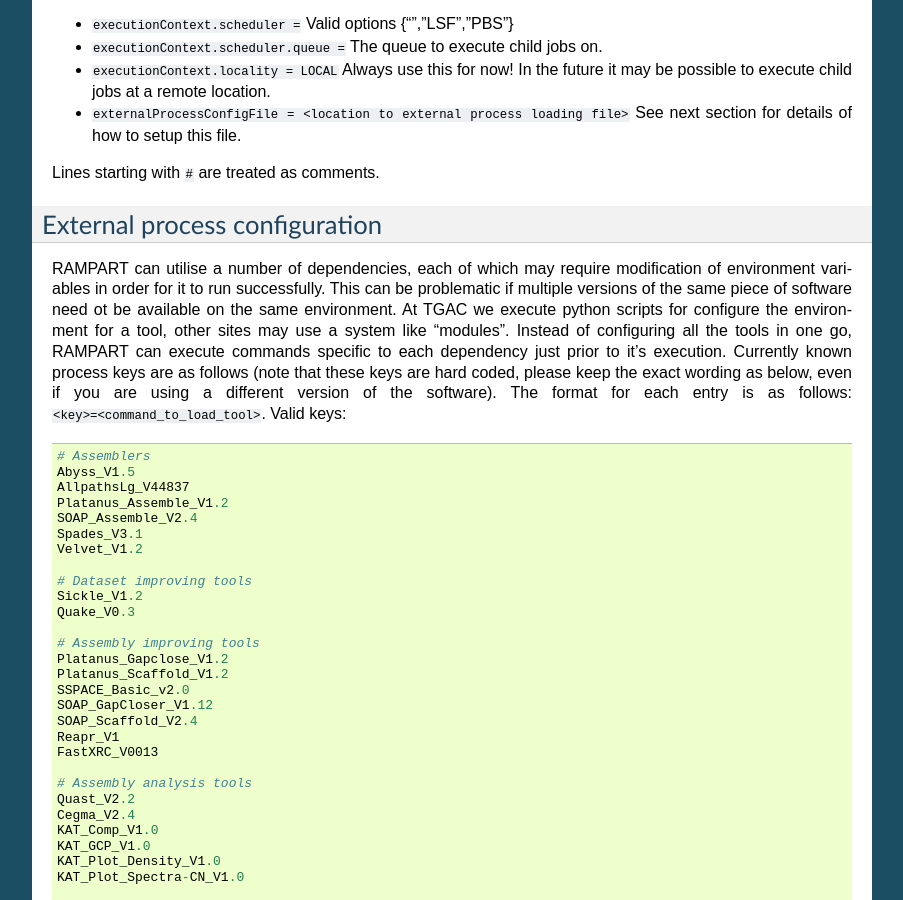
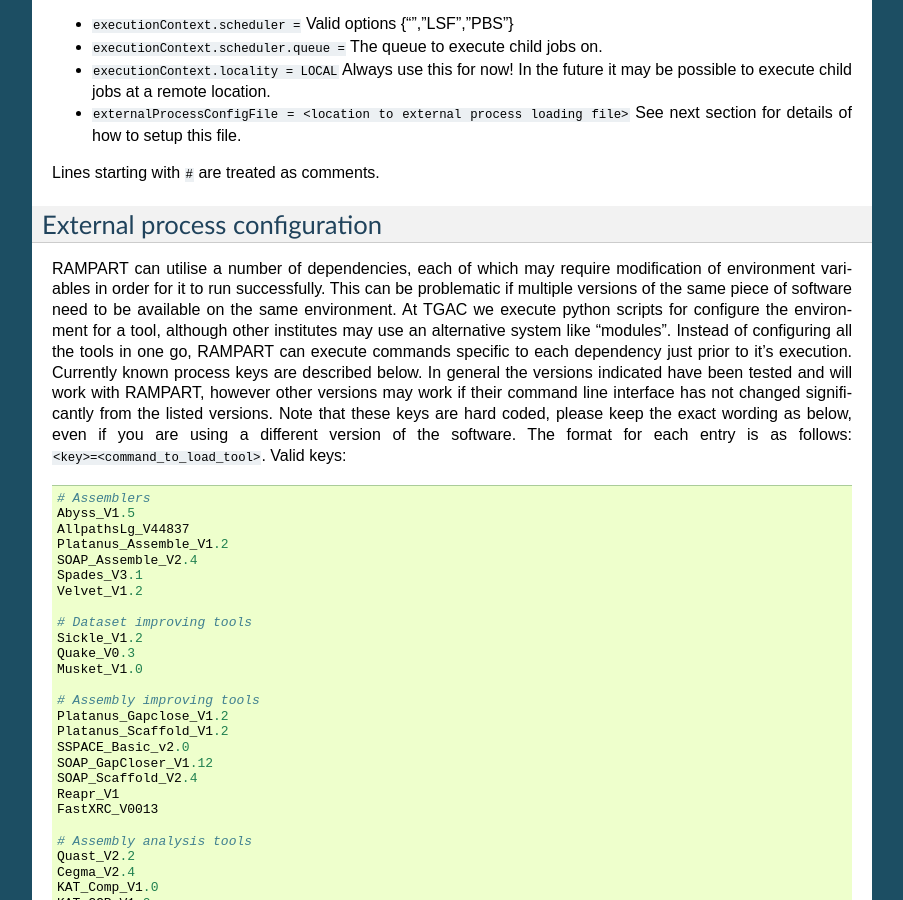
Before and after one commit to TGAC/RAMPART, a Sphinx documentation site: the page built from doc/source/env-config.rst, in a window 1280 px wide and 900 px high, scrolled down 521 px. Shown: the whole window, without its empty margins (198-1101 px from the left). Built offline with Sphinx 7.4.7, drawn with Linux system fonts in a browser that asks for light colours.

Commit message:
Improved wording to external process configuration section in the documentation.

```diff
--- a/doc/source/env-config.rst
+++ b/doc/source/env-config.rst
@@ -37,11 +37,13 @@
 ------------------------------
 
 RAMPART can utilise a number of dependencies, each of which may require modification of environment variables in order
-for it to run successfully.  This can be problematic if multiple versions of the same piece of software need ot be
-available on the same environment.  At TGAC we execute python scripts for configure the environment for a tool, other
-sites may use a system like "modules".  Instead of configuring all the tools in one go, RAMPART can execute commands
-specific to each dependency just prior to it's execution.  Currently known process keys are as follows (note that these
-keys are hard coded, please keep the exact wording as below, even if you are using a different version of the software).
+for it to run successfully.  This can be problematic if multiple versions of the same piece of software need to be
+available on the same environment.  At TGAC we execute python scripts for configure the environment for a tool, although other
+institutes may use an alternative system like "modules".  Instead of configuring all the tools in one go, RAMPART can execute commands
+specific to each dependency just prior to it's execution.  Currently known process keys are described below.  In
+general the versions indicated have been tested and will work with RAMPART, however other versions may work if their
+command line interface has not changed significantly from the listed versions.  Note that these keys are hard coded, please keep
+the exact wording as below, even if you are using a different version of the software.
 The format for each entry is as follows: ``<key>=<command_to_load_tool>``.  Valid keys::
 
    # Assemblers
@@ -55,6 +57,7 @@
    # Dataset improving tools
    Sickle_V1.2
    Quake_V0.3
+   Musket_V1.0
 
    # Assembly improving tools
    Platanus_Gapclose_V1.2
```
